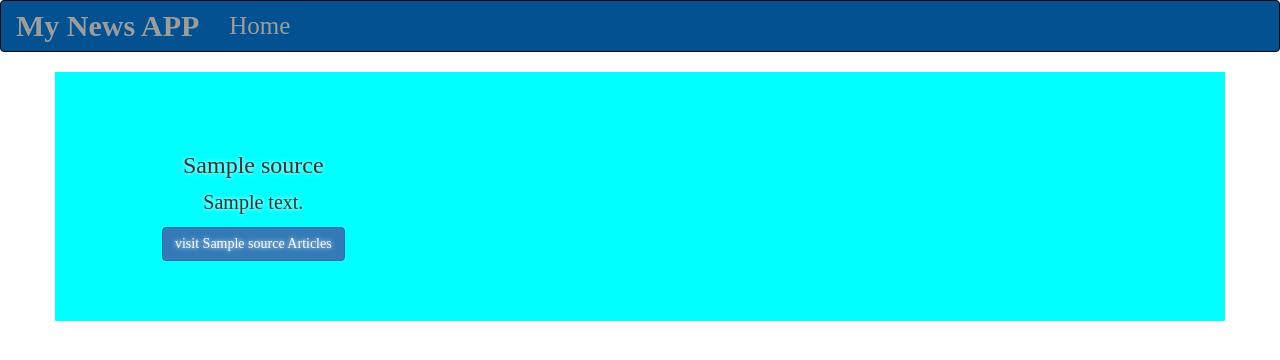
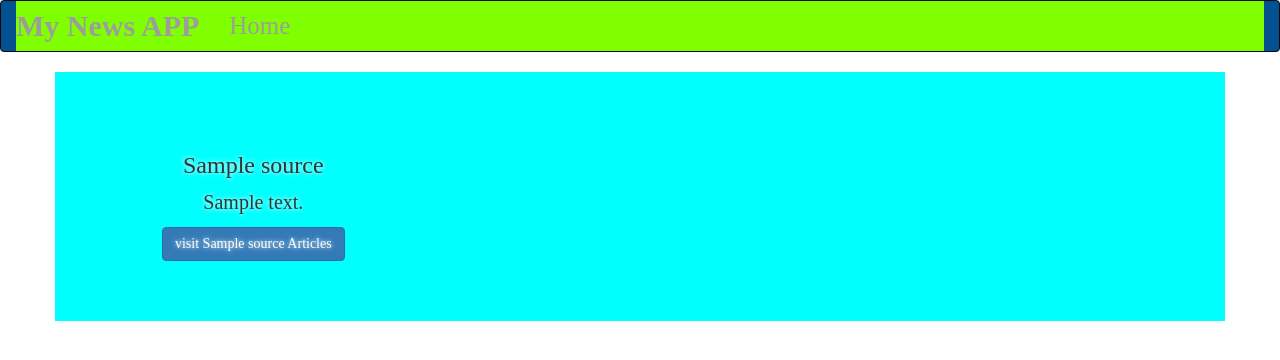
Before and after one commit to ObadiaH123/My-News-API, a Flask app: template app/templates/index.html in a window 1280 px wide. Shown: the top 360 px of the page. Run offline with Flask 2, Linux system fonts and the light colour scheme; the template is opened without the code that fills it: most values are stand-ins (such as "Sample title", 1, 10 or a date in 2020); some libraries are stand-ins or nearby versions; some web fonts are replaced.

Commit message:
adding the files to navbar

```diff
--- a/app/static/css/index.css
+++ b/app/static/css/index.css
@@ -53,3 +53,8 @@ p{
     font-size: 30px;
     font-weight: bold;
 }
+.navbar-collapse{
+    text-align: center;
+    background-color: chartreuse;
+    /* color: white; */
+}
```
